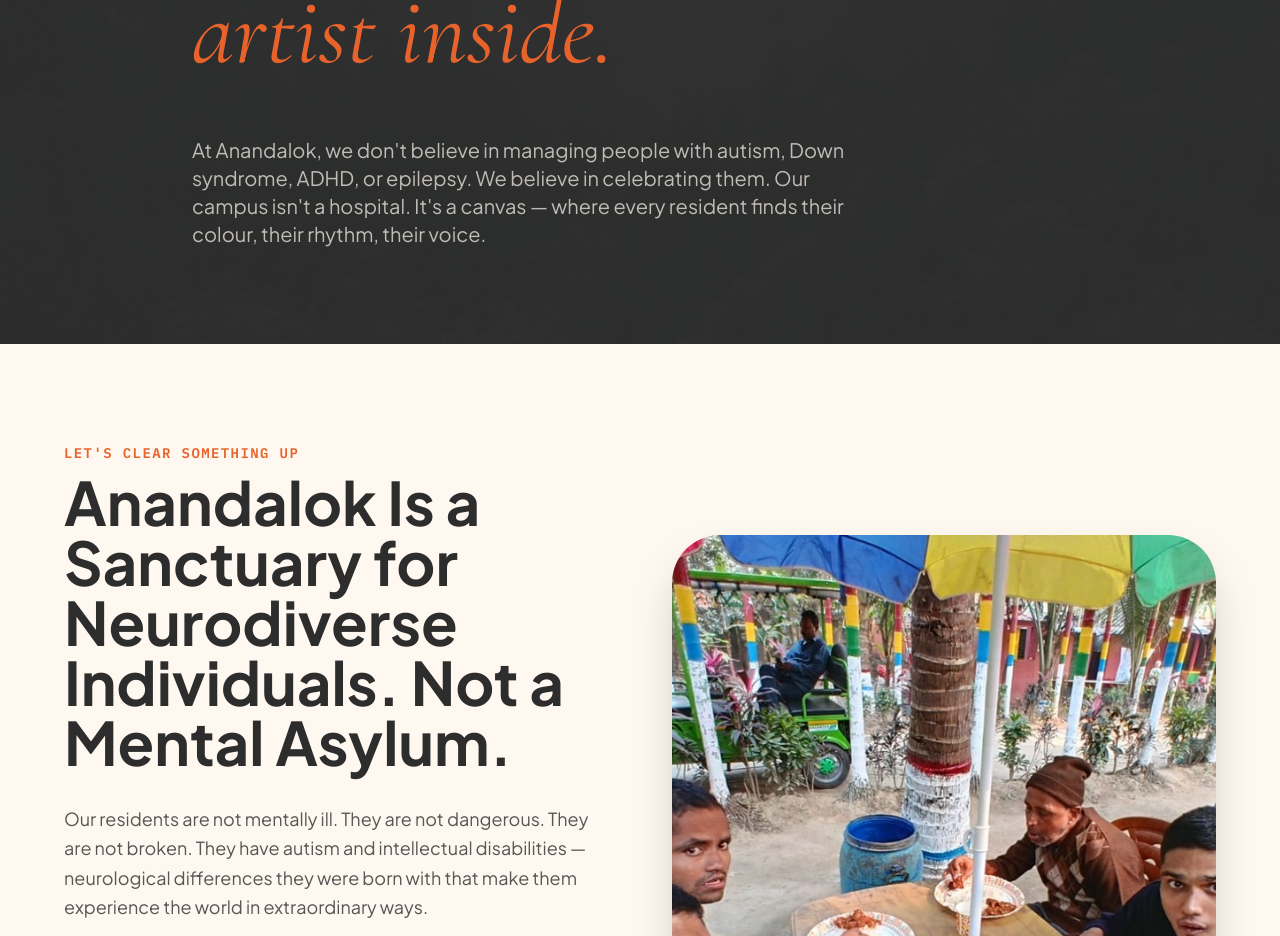
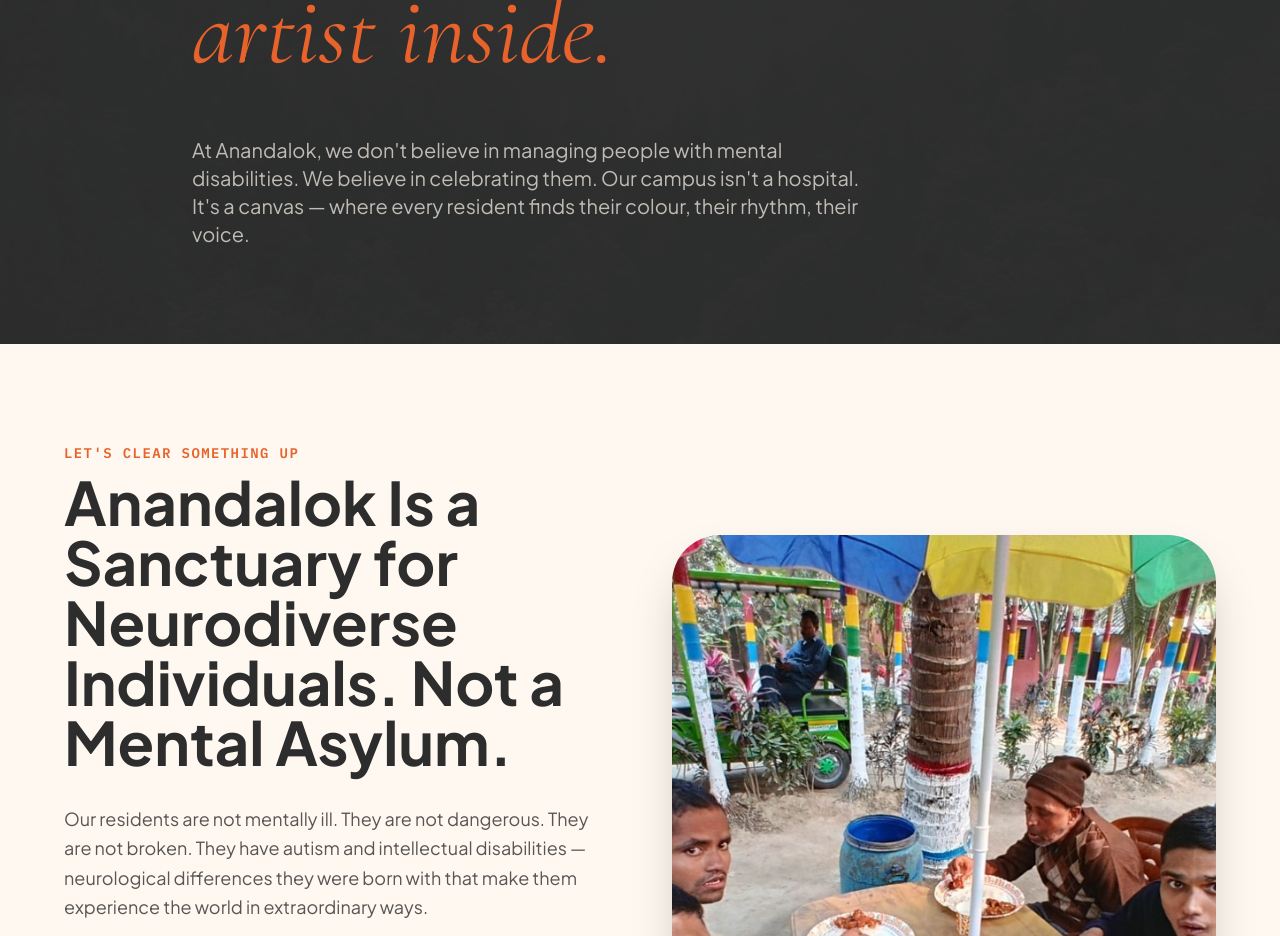
Before and after one commit to sanjeevjasani/anandalok-website, a Next.js app: page / in a window 1280 px wide. Shown: the part 1640-2576 px from the top of the page. Built offline with nearby package versions, Linux system fonts and the light colour scheme.

Commit message:
Claude Code: 2026-04-09 10:24

```diff
--- a/src/components/Philosophy.jsx
+++ b/src/components/Philosophy.jsx
@@ -59,7 +59,7 @@
           We focus on unlocking the <br/> <span className="text-accent">artist inside.</span>
         </p>
         <p className="phil-text mt-8 max-w-2xl text-cream/70 font-body text-lg md:text-xl leading-relaxed">
-          At Anandalok, we don't believe in managing people with autism, Down syndrome, ADHD, or epilepsy. We believe in celebrating them. Our campus isn't a hospital. It's a canvas — where every resident finds their colour, their rhythm, their voice.
+          At Anandalok, we don't believe in managing people with mental disabilities. We believe in celebrating them. Our campus isn't a hospital. It's a canvas — where every resident finds their colour, their rhythm, their voice.
         </p>
       </div>
     </section>
```
Also changed, not shown: 1 other file (tests, documents, lock files or other folders).
